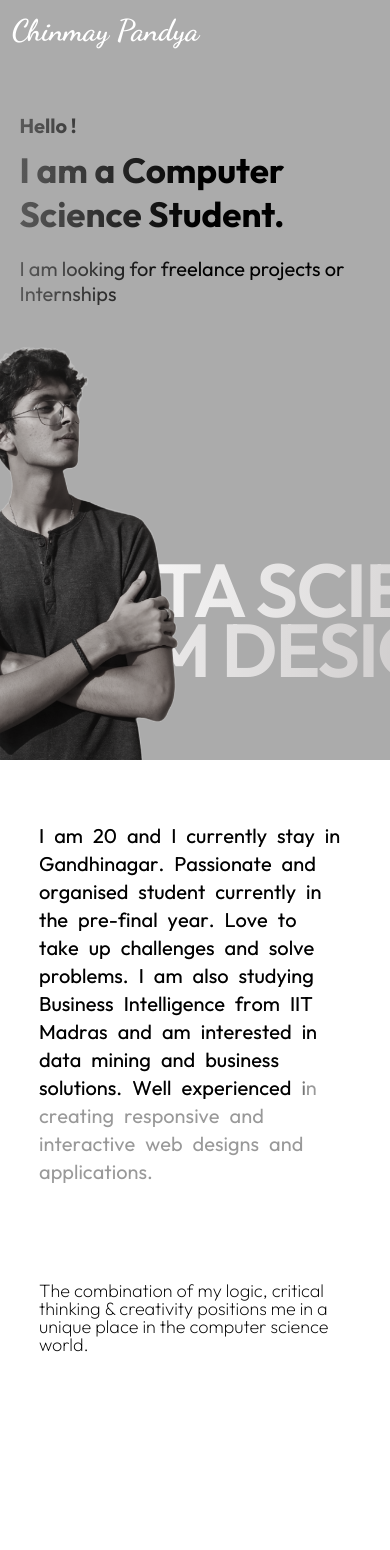
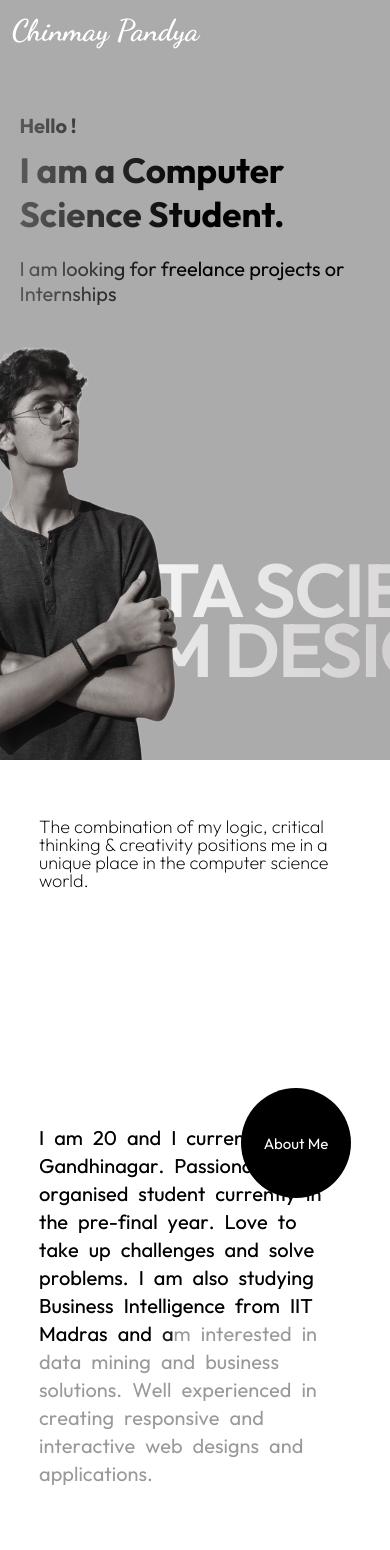
Before and after one commit to Hellcaster99/portfolio, a Next.js app: page / in a window 390 px wide. Shown: the top 1550 px of the page. Built offline with nearby package versions, Linux system fonts and the light colour scheme.

Commit message:
commented cursor drag effect

```diff
--- a/src/styles/About.module.css
+++ b/src/styles/About.module.css
@@ -82,12 +82,12 @@
 
         .box{
             font-size: 20px;
-            flex-direction: column;
+            flex-direction: column-reverse;
 
             .heading{
                 width: 100%;
 
-                margin-bottom: 50px;
+                margin-bottom: 230px;
 
                 .aboutme{
                     width: 110px;
@@ -101,7 +101,6 @@
 
             .para{
                 width: 100%;
-                margin-bottom: 100px;
             }
         }
    }
--- a/src/ui/About.jsx
+++ b/src/ui/About.jsx
@@ -9,32 +9,32 @@ const font = Outfit({subsets:['latin'],weight:['400']});
 export default function About(){
     const {scrollY}  = useScroll();
     const y = useTransform(scrollY, [0,1000], ["180%","0%"]);
-    const aboutRef = useRef(null);
+    // const aboutRef = useRef(null);
 
-    useEffect(()=>{
-        const mouseMove = (e) => {
-            const {clientX, clientY} = e;
-            const {width,height,left,top} = aboutRef.current.getBoundingClientRect();
-            const x = clientX - (left + width / 2);
-            const y = clientY - (top + height / 2);
-            gsap.to(aboutRef.current,{x:x});
-            gsap.to(aboutRef.current,{y:y});
-        }
+    // useEffect(()=>{
+    //     const mouseMove = (e) => {
+    //         const {clientX, clientY} = e;
+    //         const {width,height,left,top} = aboutRef.current.getBoundingClientRect();
+    //         const x = clientX - (left + width / 2);
+    //         const y = clientY - (top + height / 2);
+    //         gsap.to(aboutRef.current,{x:x});
+    //         gsap.to(aboutRef.current,{y:y});
+    //     }
 
-        const mouseLeave = (e) => {
-            gsap.to(aboutRef.current, {x:0});
-            gsap.to(aboutRef.current, {y:"40%"});
-        }
+    //     const mouseLeave = (e) => {
+    //         gsap.to(aboutRef.current, {x:0});
+    //         gsap.to(aboutRef.current, {y:"40%"});
+    //     }
 
 
-        aboutRef.current.addEventListener("mousemove",mouseMove);
-        aboutRef.current.addEventListener("mouseleave",mouseLeave);
+    //     aboutRef.current.addEventListener("mousemove",mouseMove);
+    //     aboutRef.current.addEventListener("mouseleave",mouseLeave);
 
-        return () => {
-            aboutRef.current.removeEventListener("mousemove",mouseMove);
-            aboutRef.current.removeEventListener("mouseleave",mouseLeave);
-        }
-    },[])
+    //     return () => {
+    //         aboutRef.current.removeEventListener("mousemove",mouseMove);
+    //         aboutRef.current.removeEventListener("mouseleave",mouseLeave);
+    //     }
+    // },[])
 
     return(
         <div className={styles.aboutContainer} id="about">
@@ -44,9 +44,9 @@ export default function About(){
                     <m.p className={styles.aboutp} initial={{opacity:0,y:"40%"}} whileInView={{opacity:1,y:0,transition:{duration:1.5,type:"spring",delay:0.1}}}>The combination of my logic, critical thinking & creativity positions me in a unique place in the computer science world.</m.p>
                     <div className={styles.abouth}>
                     <m.div className={`${styles.aboutme} ${font.className}`}
-                    ref={aboutRef}
+
                     style={{y}}
-                    ><p>Drag Me</p>
+                    ><p>About Me</p>
                     </m.div>
                     </div>
 
```
